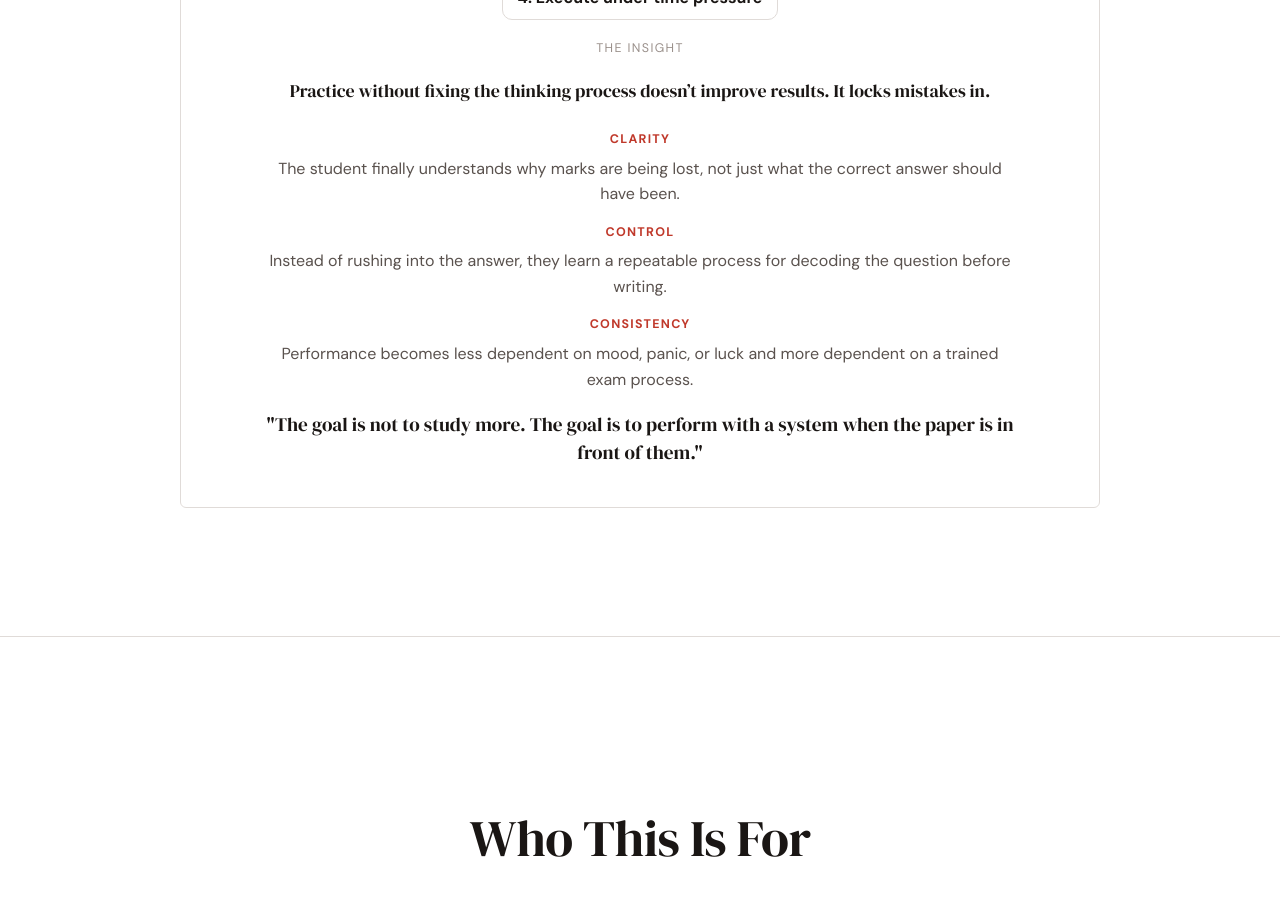
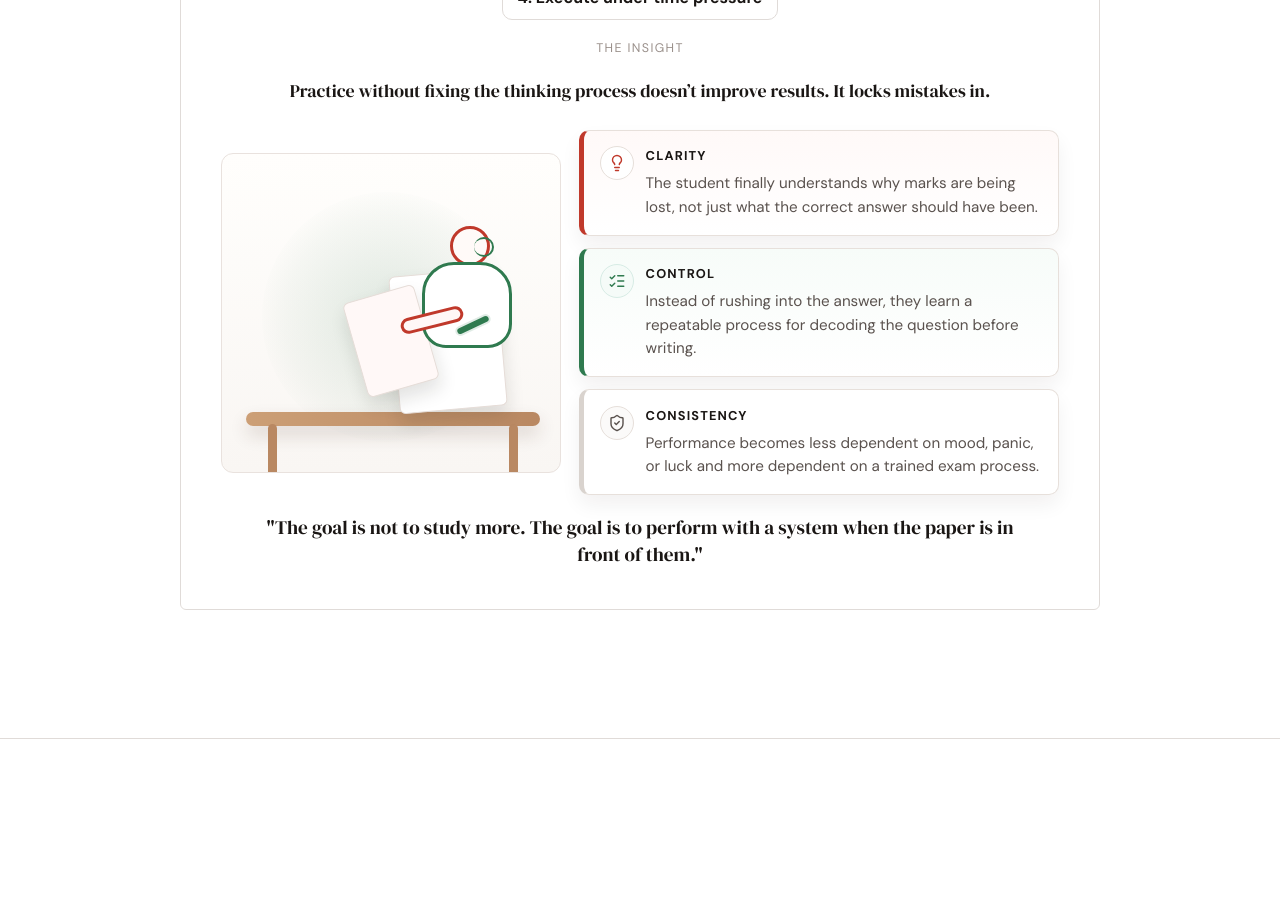
Before and after one commit to zakmero/bryan-coaching-site, a React (Vite) app: page / in a window 1280 px wide. Shown: the part 5240-6140 px from the top of the page. Built offline with nearby package versions, Linux system fonts and the light colour scheme.

Commit message:
Redesign insight pillars with desk-writing scene and themed cards

```diff
--- a/src/AppV2Original.jsx
+++ b/src/AppV2Original.jsx
@@ -11,7 +11,10 @@ import {
   UserX,
   FileCheck2,
   SearchX,
-  Gauge
+  Gauge,
+  Lightbulb,
+  ListChecks,
+  ShieldCheck
 } from 'lucide-react';
 import bryanPic from '../data/Bryan pic.png';
 import storyBryan from '../data/story-bryan.png';
@@ -53,6 +56,27 @@ const HERO_DIAGNOSTICS = [
     label: 'REGRET',
     title: 'The worst part is knowing you knew it.',
     detail: 'You leave the exam replaying the question, realizing the answer was there, but your brain moved too fast to structure it properly.',
+  },
+];
+
+const INSIGHT_PILLARS = [
+  {
+    icon: Lightbulb,
+    title: 'CLARITY',
+    detail: 'The student finally understands why marks are being lost, not just what the correct answer should have been.',
+    tone: 'red',
+  },
+  {
+    icon: ListChecks,
+    title: 'CONTROL',
+    detail: 'Instead of rushing into the answer, they learn a repeatable process for decoding the question before writing.',
+    tone: 'green',
+  },
+  {
+    icon: ShieldCheck,
+    title: 'CONSISTENCY',
+    detail: 'Performance becomes less dependent on mood, panic, or luck and more dependent on a trained exam process.',
+    tone: 'white',
   },
 ];
 
@@ -474,35 +498,37 @@ const Problem = () => (
           <p style={{ fontSize: '1.12rem', fontFamily: 'var(--v2-font-heading)', color: 'var(--v2-text-primary)' }}>
             Practice without fixing the thinking process doesn’t improve results. It locks mistakes in.
           </p>
-          <div style={{ maxWidth: '760px', margin: '1.5rem auto 0', textAlign: 'center', display: 'grid', gap: '1rem' }}>
-            <div>
-              <p style={{ margin: 0, color: 'var(--v2-accent)', fontSize: '0.78rem', fontWeight: 800, letterSpacing: '0.1em', textTransform: 'uppercase' }}>
-                CLARITY
-              </p>
-              <p style={{ margin: '0.35rem 0 0', color: 'var(--v2-text-secondary)', lineHeight: 1.6 }}>
-                The student finally understands why marks are being lost, not just what the correct answer should have been.
-              </p>
+          <div className="v2-insight-stage">
+            <div className="v2-insight-scene" aria-hidden="true">
+              <div className="v2-insight-scene-glow"></div>
+              <div className="v2-insight-desk"></div>
+              <div className="v2-insight-paper v2-insight-paper-main"></div>
+              <div className="v2-insight-paper v2-insight-paper-note"></div>
+              <div className="v2-insight-person">
+                <span className="v2-insight-person-head"></span>
+                <span className="v2-insight-person-body"></span>
+                <span className="v2-insight-person-arm"></span>
+                <span className="v2-insight-person-pen"></span>
+              </div>
             </div>
-            <div>
-              <p style={{ margin: 0, color: 'var(--v2-accent)', fontSize: '0.78rem', fontWeight: 800, letterSpacing: '0.1em', textTransform: 'uppercase' }}>
-                CONTROL
-              </p>
-              <p style={{ margin: '0.35rem 0 0', color: 'var(--v2-text-secondary)', lineHeight: 1.6 }}>
-                Instead of rushing into the answer, they learn a repeatable process for decoding the question before writing.
-              </p>
+
+            <div className="v2-insight-pillars">
+              {INSIGHT_PILLARS.map(({ icon: Icon, title, detail, tone }) => (
+                <article key={title} className={`v2-insight-pillar v2-insight-pillar-${tone}`}>
+                  <div className="v2-insight-pillar-icon" aria-hidden="true">
+                    <Icon size={18} strokeWidth={1.9} />
+                  </div>
+                  <div>
+                    <p className="v2-insight-pillar-title">{title}</p>
+                    <p className="v2-insight-pillar-detail">{detail}</p>
+                  </div>
+                </article>
+              ))}
             </div>
-            <div>
-              <p style={{ margin: 0, color: 'var(--v2-accent)', fontSize: '0.78rem', fontWeight: 800, letterSpacing: '0.1em', textTransform: 'uppercase' }}>
-                CONSISTENCY
-              </p>
-              <p style={{ margin: '0.35rem 0 0', color: 'var(--v2-text-secondary)', lineHeight: 1.6 }}>
-                Performance becomes less dependent on mood, panic, or luck and more dependent on a trained exam process.
-              </p>
-            </div>
-            <p style={{ margin: '0.2rem 0 0', color: 'var(--v2-text-primary)', fontFamily: 'var(--v2-font-heading)', fontSize: '1.2rem', lineHeight: 1.45 }}>
-              "The goal is not to study more. The goal is to perform with a system when the paper is in front of them."
-            </p>
           </div>
+          <p className="v2-insight-quote">
+            "The goal is not to study more. The goal is to perform with a system when the paper is in front of them."
+          </p>
         </div>
       </div>
     </div>
--- a/src/indexV2.css
+++ b/src/indexV2.css
@@ -1710,6 +1710,234 @@ object {
   margin: 0 auto;
 }
 
+.v2-insight-stage {
+  margin: 1.5rem auto 0;
+  display: grid;
+  grid-template-columns: minmax(260px, 340px) minmax(0, 1fr);
+  gap: 1.1rem;
+  align-items: center;
+  text-align: left;
+}
+
+.v2-insight-scene {
+  position: relative;
+  min-height: 320px;
+  border: 1px solid #e9e2de;
+  border-radius: 12px;
+  background: linear-gradient(180deg, #fffefc 0%, #f9f6f3 100%);
+  overflow: hidden;
+}
+
+.v2-insight-scene-glow {
+  position: absolute;
+  width: 250px;
+  height: 250px;
+  border-radius: 50%;
+  top: 38px;
+  left: 40px;
+  background: radial-gradient(circle, rgba(47, 122, 79, 0.14) 0%, rgba(47, 122, 79, 0.04) 58%, transparent 74%);
+}
+
+.v2-insight-desk {
+  position: absolute;
+  left: 24px;
+  right: 20px;
+  bottom: 46px;
+  height: 14px;
+  border-radius: 999px;
+  background: linear-gradient(90deg, #cc9f76, #b98862);
+  box-shadow: 0 9px 18px rgba(68, 40, 24, 0.16);
+}
+
+.v2-insight-desk::before,
+.v2-insight-desk::after {
+  content: '';
+  position: absolute;
+  top: 12px;
+  width: 9px;
+  height: 72px;
+  border-radius: 5px;
+  background: #b98862;
+}
+
+.v2-insight-desk::before {
+  left: 22px;
+}
+
+.v2-insight-desk::after {
+  right: 22px;
+}
+
+.v2-insight-paper {
+  position: absolute;
+  background: #ffffff;
+  border: 1px solid #e6ddd8;
+  box-shadow: 0 10px 18px rgba(26, 22, 20, 0.12);
+}
+
+.v2-insight-paper-main {
+  width: 108px;
+  height: 138px;
+  right: 58px;
+  bottom: 62px;
+  border-radius: 6px;
+  transform: rotate(-5deg);
+}
+
+.v2-insight-paper-note {
+  width: 74px;
+  height: 98px;
+  right: 132px;
+  bottom: 82px;
+  border-radius: 6px;
+  transform: rotate(-16deg);
+  background: #fff8f7;
+}
+
+.v2-insight-person {
+  position: absolute;
+  right: 48px;
+  bottom: 56px;
+  width: 130px;
+  height: 190px;
+}
+
+.v2-insight-person-head {
+  position: absolute;
+  top: 0;
+  right: 22px;
+  width: 40px;
+  height: 40px;
+  border-radius: 50%;
+  border: 3px solid #c0392b;
+  background: #fffaf8;
+}
+
+.v2-insight-person-head::after {
+  content: '';
+  position: absolute;
+  width: 20px;
+  height: 20px;
+  border-radius: 50%;
+  right: -7px;
+  top: 8px;
+  border: 2px solid #2f7a4f;
+  border-left: 0;
+}
+
+.v2-insight-person-body {
+  position: absolute;
+  top: 36px;
+  right: 0;
+  width: 90px;
+  height: 86px;
+  border-radius: 32px 32px 24px 24px;
+  border: 3px solid #2f7a4f;
+  background: #ffffff;
+}
+
+.v2-insight-person-arm {
+  position: absolute;
+  top: 86px;
+  right: 48px;
+  width: 64px;
+  height: 16px;
+  border-radius: 999px;
+  border: 3px solid #c0392b;
+  background: #fff7f6;
+  transform: rotate(-14deg);
+}
+
+.v2-insight-person-pen {
+  position: absolute;
+  top: 96px;
+  right: 22px;
+  width: 34px;
+  height: 6px;
+  border-radius: 999px;
+  background: #2f7a4f;
+  transform: rotate(-25deg);
+  box-shadow: 0 0 0 2px rgba(47, 122, 79, 0.15);
+}
+
+.v2-insight-pillars {
+  display: grid;
+  gap: 0.75rem;
+}
+
+.v2-insight-pillar {
+  display: grid;
+  grid-template-columns: auto minmax(0, 1fr);
+  gap: 0.75rem;
+  align-items: start;
+  padding: 0.95rem 1rem;
+  border-radius: 10px;
+  border: 1px solid #e7e0db;
+  background: #ffffff;
+  box-shadow: 0 10px 20px rgba(26, 22, 20, 0.06);
+}
+
+.v2-insight-pillar-red {
+  border-left: 5px solid #c0392b;
+  background: linear-gradient(180deg, #fff9f8 0%, #ffffff 100%);
+}
+
+.v2-insight-pillar-green {
+  border-left: 5px solid #2f7a4f;
+  background: linear-gradient(180deg, #f7fcf9 0%, #ffffff 100%);
+}
+
+.v2-insight-pillar-white {
+  border-left: 5px solid #d9d3ce;
+}
+
+.v2-insight-pillar-icon {
+  width: 34px;
+  height: 34px;
+  border-radius: 999px;
+  display: grid;
+  place-items: center;
+  border: 1px solid #e6dfda;
+  background: #ffffff;
+  color: #c0392b;
+}
+
+.v2-insight-pillar-green .v2-insight-pillar-icon {
+  color: #2f7a4f;
+  border-color: #d7ece5;
+  background: #f5fbf8;
+}
+
+.v2-insight-pillar-white .v2-insight-pillar-icon {
+  color: #5a524e;
+  background: #fbfaf9;
+}
+
+.v2-insight-pillar-title {
+  margin: 0;
+  color: var(--v2-text-primary);
+  font-size: 0.8rem;
+  font-weight: 800;
+  letter-spacing: 0.09em;
+  text-transform: uppercase;
+}
+
+.v2-insight-pillar-detail {
+  margin: 0.35rem 0 0;
+  color: var(--v2-text-secondary);
+  line-height: 1.56;
+  font-size: 0.95rem;
+}
+
+.v2-insight-quote {
+  margin: 1.15rem auto 0;
+  max-width: 760px;
+  color: var(--v2-text-primary);
+  font-family: var(--v2-font-heading);
+  font-size: 1.2rem;
+  line-height: 1.45;
+}
+
 .v2-roadmap {
   position: relative;
   display: grid;
@@ -2256,6 +2484,33 @@ object {
   .v2-proof-grid {
     grid-template-columns: 1fr;
   }
+  .v2-insight-stage {
+    grid-template-columns: 1fr;
+    gap: 0.9rem;
+  }
+  .v2-insight-scene {
+    min-height: 270px;
+  }
+  .v2-insight-person {
+    right: 34px;
+    bottom: 54px;
+    transform: scale(0.92);
+    transform-origin: bottom right;
+  }
+  .v2-insight-paper-main {
+    right: 42px;
+    width: 96px;
+    height: 124px;
+  }
+  .v2-insight-paper-note {
+    right: 108px;
+    width: 66px;
+    height: 90px;
+  }
+  .v2-insight-quote {
+    font-size: 1.05rem;
+    text-align: center;
+  }
   .v2-proof-link-btn {
     width: 100%;
     justify-content: center;
@@ -2325,4 +2580,22 @@ object {
     width: min(62vw, 200px);
     max-height: 190px;
   }
-}
+  .v2-insight-scene {
+    min-height: 238px;
+  }
+  .v2-insight-person {
+    right: 18px;
+    bottom: 48px;
+    transform: scale(0.82);
+  }
+  .v2-insight-desk {
+    left: 12px;
+    right: 12px;
+  }
+  .v2-insight-pillar {
+    padding: 0.82rem 0.78rem;
+  }
+  .v2-insight-pillar-detail {
+    font-size: 0.88rem;
+  }
+}
```
